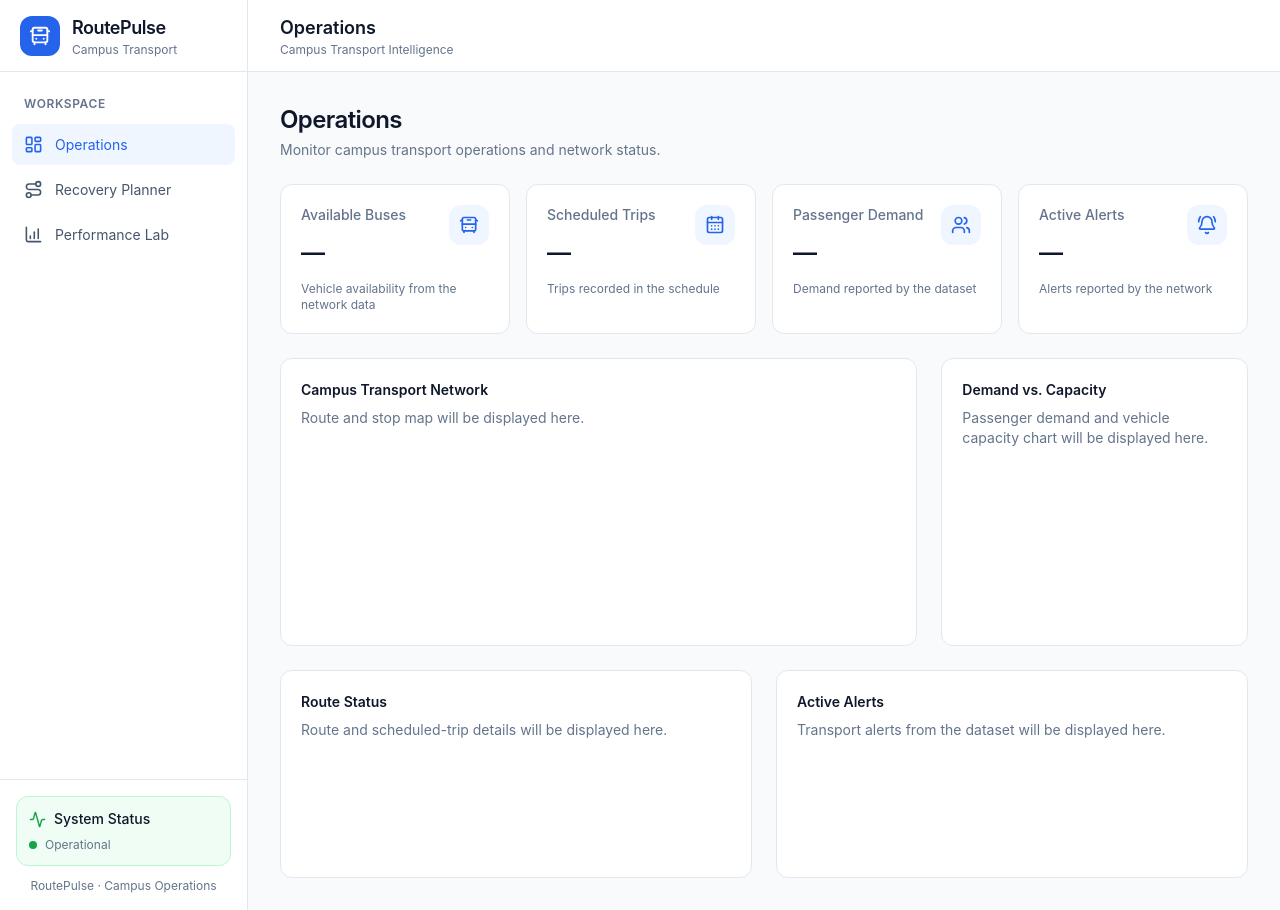
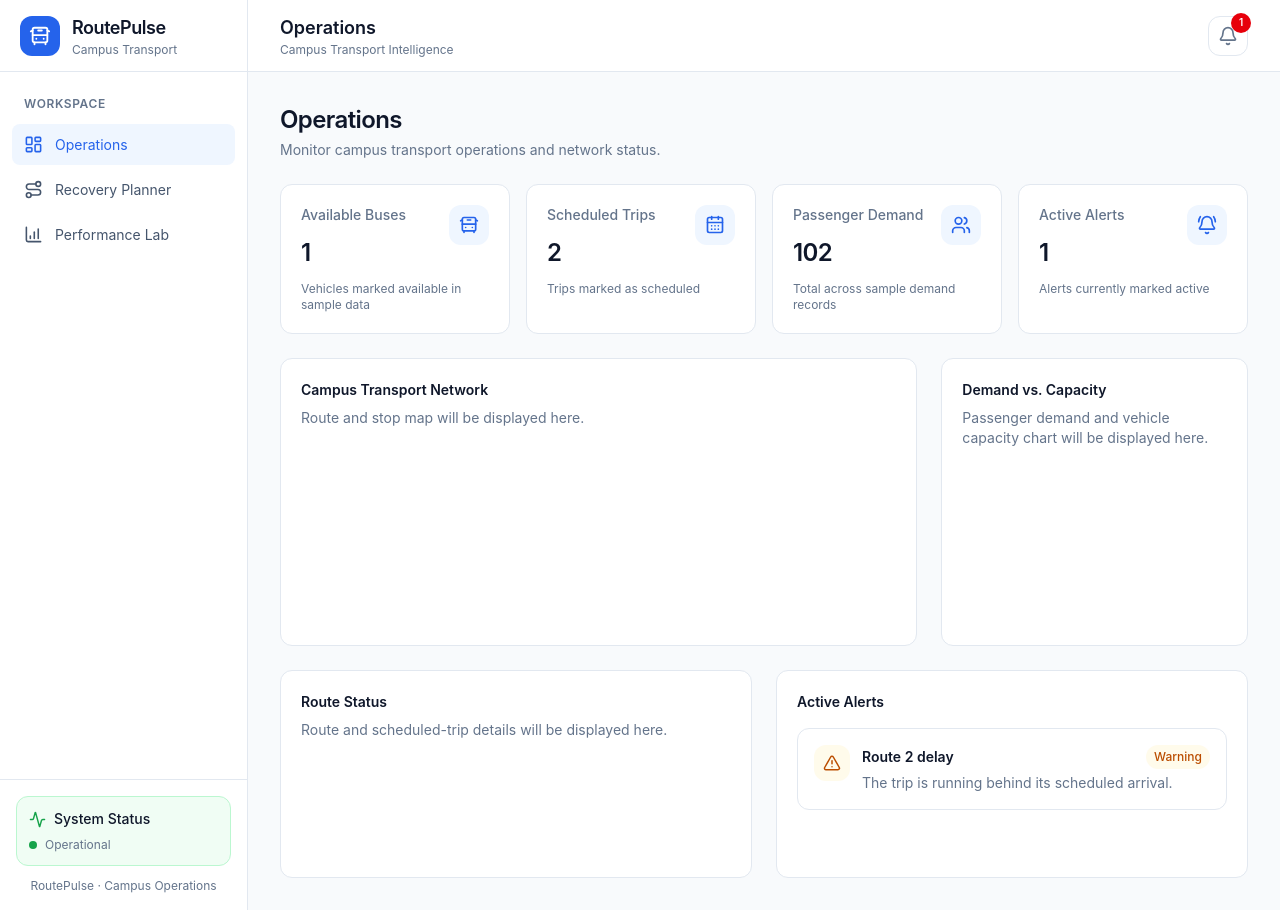
Before and after one commit to Iamsam45x/routePulse, a React (Vite) app in the folder frontend/: page / in a window 1280 px wide. Built offline with nearby package versions, Linux system fonts and the light colour scheme.

Commit message:
feat: connect dashboard alerts and notifications

```diff
--- /dev/null
+++ b/frontend/src/components/dashboard/AlertItem.tsx
@@ -0,0 +1,53 @@
+import { AlertTriangle, Info, CircleAlert } from "lucide-react";
+import type { TransportAlert } from "../../types/operations";
+
+interface AlertItemProps {
+  alert: TransportAlert;
+}
+
+const severityStyles = {
+  info: {
+    icon: Info,
+    className: "bg-sky-50 text-sky-700",
+    label: "Info",
+  },
+  warning: {
+    icon: AlertTriangle,
+    className: "bg-amber-50 text-amber-700",
+    label: "Warning",
+  },
+  critical: {
+    icon: CircleAlert,
+    className: "bg-red-50 text-red-700",
+    label: "Critical",
+  },
+};
+
+export default function AlertItem({ alert }: AlertItemProps) {
+  const severity = severityStyles[alert.severity];
+  const Icon = severity.icon;
+
+  return (
+    <article className="flex items-start gap-3 rounded-lg border border-border p-4">
+      <div className={`flex h-9 w-9 shrink-0 items-center justify-center rounded-lg ${severity.className}`}>
+        <Icon size={18} aria-hidden="true" />
+      </div>
+
+      <div className="min-w-0 flex-1">
+        <div className="flex flex-wrap items-center justify-between gap-2">
+          <h3 className="text-sm font-semibold text-foreground">
+            {alert.title}
+          </h3>
+
+          <span className={`rounded-full px-2 py-1 text-xs font-medium ${severity.className}`}>
+            {severity.label}
+          </span>
+        </div>
+
+        <p className="mt-1 text-sm text-muted-foreground">
+          {alert.description}
+        </p>
+      </div>
+    </article>
+  );
+}
--- a/frontend/src/components/layout/AppLayout.tsx
+++ b/frontend/src/components/layout/AppLayout.tsx
@@ -1,16 +1,23 @@
+import { useEffect, useState } from "react";
+import { Bell, Menu } from "lucide-react";
 
-import { useEffect, useState } from "react";
-import { Menu } from "lucide-react";
 import Sidebar from "./Sidebar";
 import {
   navigationItems,
   type PageId,
 } from "../../config/navigation";
 import OperationsPage from "../../pages/OperationPage";
+import { operationsMockData } from "../../mocks/operations";
+import AlertItem from "../dashboard/AlertItem";
 
 export default function AppLayout() {
   const [activePage, setActivePage] = useState<PageId>("operations");
   const [isSidebarOpen, setIsSidebarOpen] = useState(false);
+  const [isNotificationsOpen, setIsNotificationsOpen] = useState(false);
+
+  const activeAlerts = operationsMockData.alerts.filter(
+    (alert) => alert.status === "active",
+  );
 
   const activeItem = navigationItems.find(
     (item) => item.id === activePage,
@@ -25,6 +32,7 @@ export default function AppLayout() {
     function handleKeyDown(event: KeyboardEvent) {
       if (event.key === "Escape") {
         setIsSidebarOpen(false);
+        setIsNotificationsOpen(false);
       }
     }
 
@@ -45,7 +53,6 @@ export default function AppLayout() {
       />
 
       <div className="flex min-w-0 flex-1 flex-col">
-
         <header className="sticky top-0 z-30 flex h-18 shrink-0 items-center gap-3 border-b border-border bg-white px-4 sm:px-6 lg:px-8">
           <button
             type="button"
@@ -58,17 +65,68 @@ export default function AppLayout() {
             <Menu size={22} aria-hidden="true" />
           </button>
 
-          <div>
+          <div className="min-w-0 flex-1">
             <h2 className="text-lg font-semibold text-foreground">
               {activeItem?.label ?? "Operations"}
             </h2>
+
             <p className="hidden text-xs text-muted-foreground sm:block">
               Campus Transport Intelligence
             </p>
           </div>
+
+          <div className="relative">
+            <button
+              type="button"
+              aria-label="Toggle notifications"
+              aria-expanded={isNotificationsOpen}
+              onClick={() =>
+                setIsNotificationsOpen((open) => !open)
+              }
+              className="relative flex h-10 w-10 shrink-0 items-center justify-center rounded-lg border border-border bg-white text-muted-foreground transition-colors hover:bg-slate-50 hover:text-foreground"
+            >
+              <Bell size={20} aria-hidden="true" />
+
+              {activeAlerts.length > 0 && (
+                <span className="absolute -right-1 -top-1 flex h-5 min-w-5 items-center justify-center rounded-full bg-red-600 px-1 text-[10px] font-semibold text-white">
+                  {activeAlerts.length}
+                </span>
+              )}
+            </button>
+
+            {isNotificationsOpen && (
+              <div
+                role="region"
+                aria-label="Notifications"
+                className="absolute right-0 top-full z-50 mt-3 w-[min(24rem,calc(100vw-2rem))] overflow-hidden rounded-xl border border-border bg-white shadow-lg"
+              >
+                <div className="flex items-center justify-between border-b border-border px-4 py-3">
+                  <h3 className="text-sm font-semibold text-foreground">
+                    Notifications
+                  </h3>
+
+                  <span className="text-xs text-muted-foreground">
+                    {activeAlerts.length} active
+                  </span>
+                </div>
+
+                <div className="max-h-80 overflow-y-auto p-3">
+                  {activeAlerts.length > 0 ? (
+                    <div className="space-y-3">
+                      {activeAlerts.map((alert) => (
+                        <AlertItem key={alert.id} alert={alert} />
+                      ))}
+                    </div>
+                  ) : (
+                    <p className="py-6 text-center text-sm text-muted-foreground">
+                      No active alerts
+                    </p>
+                  )}
+                </div>
+              </div>
+            )}
+          </div>
         </header>
-
-
 
         <main className="flex-1 p-4 sm:p-6 lg:p-8">
           <div className="mb-6">
@@ -79,8 +137,10 @@ export default function AppLayout() {
             <p className="mt-1 text-sm text-muted-foreground">
               {activePage === "operations" &&
                 "Monitor campus transport operations and network status."}
+
               {activePage === "recovery-planner" &&
                 "Plan recovery scenarios and review proposed schedules."}
+
               {activePage === "performance-lab" &&
                 "Compare baseline performance with optimized results."}
             </p>
@@ -96,7 +156,6 @@ export default function AppLayout() {
             </div>
           )}
         </main>
-
       </div>
     </div>
   );
--- /dev/null
+++ b/frontend/src/mocks/operations.ts
@@ -0,0 +1,115 @@
+
+import type { OperationsData } from "../types/operations";
+
+export const operationsMockData: OperationsData = {
+  routes: [
+    {
+      id: "R1",
+      name: "Route 1",
+      stopIds: ["S01", "S02", "S03"],
+      status: "active",
+    },
+    {
+      id: "R2",
+      name: "Route 2",
+      stopIds: ["S04", "S05", "S06"],
+      status: "delayed",
+    },
+  ],
+
+  stops: [
+    {
+      id: "S01",
+      name: "Main Gate",
+      latitude: 21.15,
+      longitude: 79.05,
+    },
+    {
+      id: "S02",
+      name: "Academic Block",
+      latitude: 21.152,
+      longitude: 79.053,
+    },
+    {
+      id: "S03",
+      name: "Hostel",
+      latitude: 21.155,
+      longitude: 79.056,
+    },
+    {
+      id: "S04",
+      name: "Library",
+      latitude: 21.149,
+      longitude: 79.052,
+    },
+    {
+      id: "S05",
+      name: "Sports Complex",
+      latitude: 21.147,
+      longitude: 79.055,
+    },
+    {
+      id: "S06",
+      name: "North Gate",
+      latitude: 21.153,
+      longitude: 79.059,
+    },
+  ],
+
+  vehicles: [
+    { id: "BUS01", capacity: 40, status: "available" },
+    { id: "BUS02", capacity: 40, status: "in-service", routeId: "R1" },
+    { id: "BUS03", capacity: 30, status: "in-service", routeId: "R2" },
+    { id: "BUS04", capacity: 30, status: "unavailable" },
+  ],
+
+  trips: [
+    {
+      id: "T001",
+      routeId: "R1",
+      vehicleId: "BUS02",
+      departureTime: "08:00",
+      status: "scheduled",
+    },
+    {
+      id: "T002",
+      routeId: "R2",
+      vehicleId: "BUS03",
+      departureTime: "08:15",
+      status: "scheduled",
+    },
+  ],
+
+  demand: [
+    { stopId: "S01", time: "08:00", passengerCount: 32 },
+    { stopId: "S02", time: "08:15", passengerCount: 24 },
+    { stopId: "S04", time: "08:00", passengerCount: 28 },
+    { stopId: "S05", time: "08:15", passengerCount: 18 },
+  ],
+
+  etas: [
+    {
+      tripId: "T001",
+      stopId: "S02",
+      scheduledArrival: "08:10",
+      estimatedArrival: "08:13",
+    },
+    {
+      tripId: "T002",
+      stopId: "S05",
+      scheduledArrival: "08:12",
+      estimatedArrival: "08:12",
+    },
+  ],
+
+  alerts: [
+    {
+      id: "A001",
+      title: "Route 2 delay",
+      description: "The trip is running behind its scheduled arrival.",
+      severity: "warning",
+      status: "active",
+      routeId: "R2",
+    },
+  ],
+};
--- a/frontend/src/pages/OperationPage.tsx
+++ b/frontend/src/pages/OperationPage.tsx
@@ -7,36 +7,60 @@ import {
 } from "lucide-react";
 
 import StatCard from "../components/dashboard/StatCard";
+import { operationsMockData } from "../mocks/operations";
+import AlertItem from "../components/dashboard/AlertItem";
 
 export default function OperationsPage() {
+
+
+
+const { vehicles, trips, demand, alerts } = operationsMockData;
+
+const availableBuses = vehicles.filter(
+  (vehicle) => vehicle.status === "available"
+).length;
+
+const scheduledTrips = trips.filter(
+  (trip) => trip.status === "scheduled"
+).length;
+
+const passengerDemand = demand.reduce(
+  (total, record) => total + record.passengerCount,
+  0
+);
+
+const activeAlerts = alerts.filter(
+  (alert) => alert.status === "active"
+).length;
+
+
 
 const statCards = [
   {
     title: "Available Buses",
-    value: "—",
-    description: "Vehicle availability from the network data",
+    value: String(availableBuses),
+    description: "Vehicles marked available in sample data",
     icon: BusFront,
   },
   {
     title: "Scheduled Trips",
-    value: "—",
-    description: "Trips recorded in the schedule",
+    value: String(scheduledTrips),
+    description: "Trips marked as scheduled",
     icon: CalendarDays,
   },
   {
     title: "Passenger Demand",
-    value: "—",
-    description: "Demand reported by the dataset",
+    value: String(passengerDemand),
+    description: "Total across sample demand records",
     icon: Users,
   },
   {
     title: "Active Alerts",
-    value: "—",
-    description: "Alerts reported by the network",
+    value: String(activeAlerts),
+    description: "Alerts currently marked active",
     icon: BellRing,
   },
 ];
-
   return (
     <div className="space-y-6">
 
@@ -83,10 +107,15 @@ const statCards = [
         </div>
 
         <div className="min-h-52 rounded-lg border border-border bg-white p-5">
-          <h2 className="font-semibold">Active Alerts</h2>
-          <p className="mt-2 text-sm text-muted-foreground">
-            Transport alerts from the dataset will be displayed here.
-          </p>
+          <h2 className="font-semibold  mb-4">Active Alerts</h2>
+
+          <div className="space-y-3">
+  {operationsMockData.alerts
+    .filter((alert) => alert.status === "active")
+    .map((alert) => (
+      <AlertItem key={alert.id} alert={alert} />
+    ))}
+</div>
         </div>
       </section>
     </div>
--- /dev/null
+++ b/frontend/src/types/operations.ts
@@ -0,0 +1,63 @@
+
+export interface Route {
+  id: string;
+  name: string;
+  stopIds: string[];
+  status: "active" | "delayed" | "disrupted" | "inactive";
+}
+
+export interface Stop {
+  id: string;
+  name: string;
+  latitude: number;
+  longitude: number;
+}
+
+export interface Vehicle {
+  id: string;
+  capacity: number;
+  status: "available" | "in-service" | "unavailable";
+  currentStopId?: string;
+  routeId?: string;
+}
+
+export interface Trip {
+  id: string;
+  routeId: string;
+  vehicleId: string;
+  departureTime: string;
+  status: "scheduled" | "in-progress" | "completed" | "cancelled";
+}
+
+export interface DemandRecord {
+  stopId: string;
+  time: string;
+  passengerCount: number;
+}
+
+export interface EtaRecord {
+  tripId: string;
+  stopId: string;
+  scheduledArrival: string;
+  estimatedArrival: string;
+}
+
+export interface TransportAlert {
+  id: string;
+  title: string;
+  description: string;
+  severity: "info" | "warning" | "critical";
+  status: "active" | "resolved";
+  routeId?: string;
+  vehicleId?: string;
+}
+
+export interface OperationsData {
+  routes: Route[];
+  stops: Stop[];
+  vehicles: Vehicle[];
+  trips: Trip[];
+  demand: DemandRecord[];
+  etas: EtaRecord[];
+  alerts: TransportAlert[];
+}
```
Lines whose indentation alone changed are shown as unchanged.
